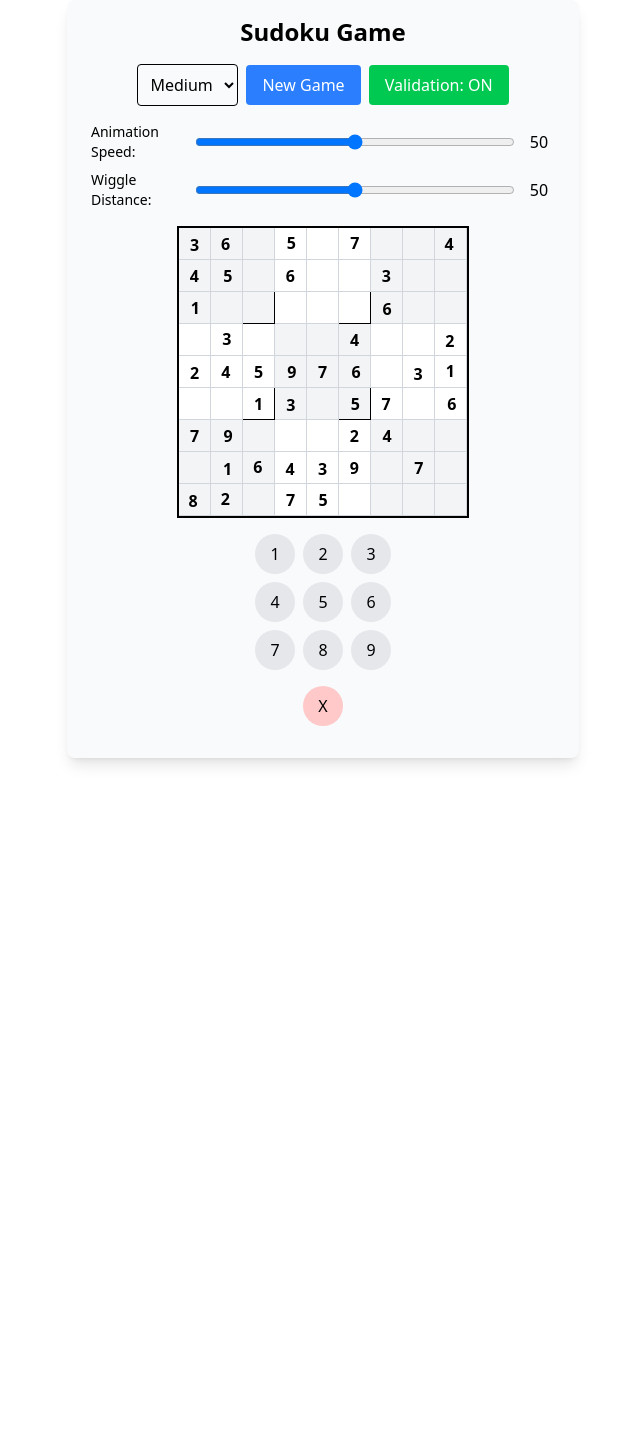
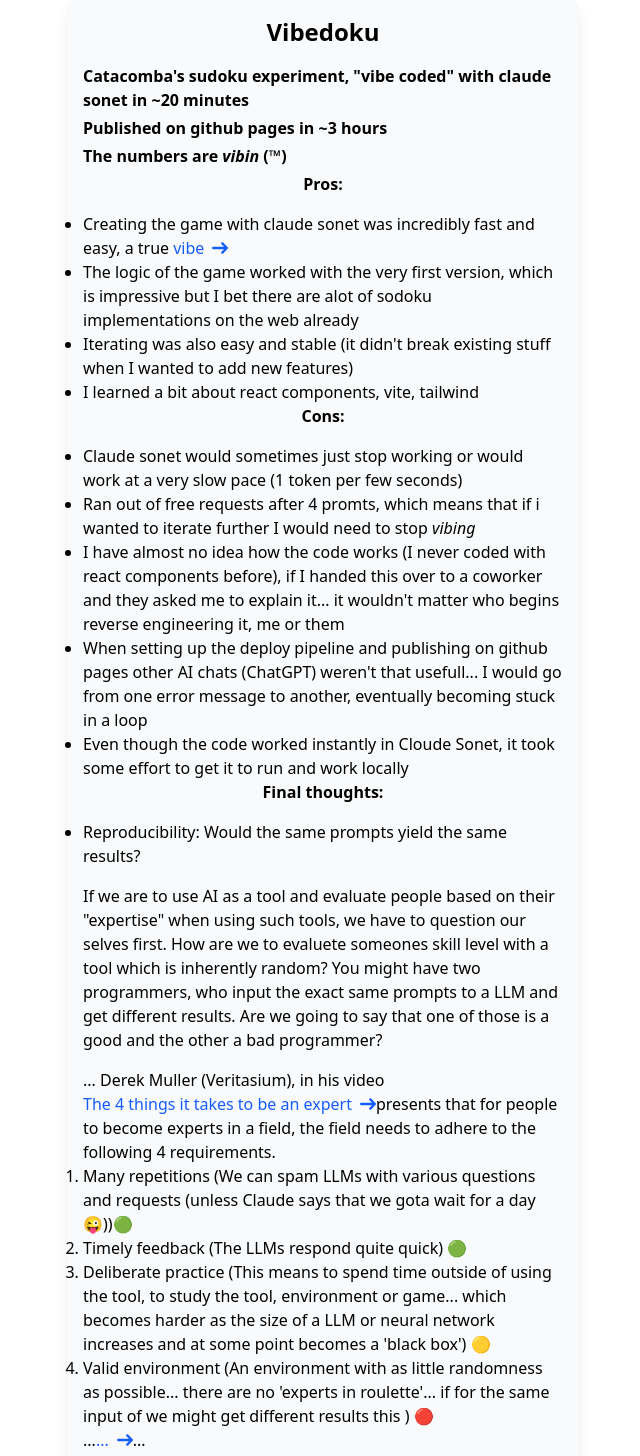
Before and after one commit to Catacomba/catacomba.github.io, a React (Vite) app: page / in a window 1280 px wide. Shown: the top 1456 px of the page, without its empty margins (317-957 px from the left). Before the commit the page ends 800 px from the top, so only its background shows below. Built offline with nearby package versions, Linux system fonts and the light colour scheme.

Commit message:
Almost finish text writeup, add react reusable component

```diff
--- a/src/App.jsx
+++ b/src/App.jsx
@@ -1,4 +1,5 @@
 import React, { useState, useEffect, useRef } from 'react';
+import TextLink from './textLink.jsx';
 
 const App = () => {
   // State for the sudoku board
@@ -39,7 +40,7 @@ const App = () => {
 
     // Remove cells based on difficulty
     let cellsToRemove;
-      switch(difficulty) {
+    switch (difficulty) {
       case 'easy':
         cellsToRemove = 30;
         break;
@@ -300,7 +301,71 @@ const App = () => {
 
   return (
     <div className="flex flex-col items-center max-w-lg mx-auto p-4 bg-gray-50 rounded-lg shadow-lg">
-        <h1 className="text-2xl font-bold mb-4">Sudoku Game</h1>
+      <h1 className="text-2xl font-bold mb-4">Vibedoku</h1>
+
+      <ul>
+        <li className="text-1xl font-bold mb-1">Catacomba's sudoku experiment, "vibe coded" with claude sonet in ~20 minutes</li>
+        <li className="text-1xl font-bold mb-1">Published on github pages in ~3 hours</li>
+        <li className="text-1xl font-bold mb-1">The numbers are <i>vibin</i> (™)</li>
+      </ul>
+
+      <h2 className="text-1xl font-bold mb-4">Pros:</h2>
+      <ul class="list-disc">
+        <li>
+          <p> Creating the game with claude sonet was incredibly fast and easy, a true <TextLink text="vibe" link="https://claude.ai/share/6dc1c34b-f99c-406f-b2e7-53435e5de382" /></p>
+        </li>
+        <li>The logic of the game worked with the very first version, which is impressive but I bet there are alot of sodoku implementations on the web already</li>
+        <li>Iterating was also easy and stable (it didn't break existing stuff when I wanted to add new features)</li>
+        <li>I learned a bit about react components, vite, tailwind</li>
+      </ul>
+
+      <h2 className="text-1xl font-bold mb-4">Cons:</h2>
+      <ul class="list-disc">
+        <li>Claude sonet would sometimes just stop working or would work at a very slow pace (1 token per few seconds)</li>
+        <li>Ran out of free requests after 4 promts, which means that if i wanted to iterate further I would need to stop <i>vibing</i></li>
+        <li>I have almost no idea how the code works (I never coded with react components before), if I handed this over to a coworker and they asked me to explain it... it wouldn't matter who begins reverse engineering it, me or them</li>
+        <li>When setting up the deploy pipeline and publishing on github pages other AI chats (ChatGPT) weren't that usefull... I would go from one error message to another, eventually becoming stuck in a loop</li>
+        <li>Even though the code worked instantly in Cloude Sonet, it took some effort to get it to run and work locally</li>
+      </ul>
+
+      <h2 className="text-1xl font-bold mb-4">Final thoughts:</h2>
+      <ul class="list-disc">
+        <li>
+          <p className="mb-4">Reproducibility: Would the same prompts yield the same results?</p>
+          <p className="mb-4">
+            If we are to use AI as a tool and evaluate people based on their "expertise" when using such tools, we have to question our selves first.
+            How are we to evaluete someones skill level with a tool which is inherently random?
+            You might have two programmers, who input the exact same prompts to a LLM and get different results.
+            Are we going to say that one of those is a good and the other a bad programmer?
+          </p>
+          ...
+          Derek Muller (Veritasium), in his video
+          <a href="https://www.youtube.com/watch?v=5eW6Eagr9XA" class="inline-flex items-center font-medium text-blue-600 dark:text-blue-500 hover:underline">
+            The 4 things it takes to be an expert
+            <svg class="w-4 h-4 ms-2 rtl:rotate-180" aria-hidden="true" xmlns="http://www.w3.org/2000/svg" fill="none" viewBox="0 0 14 10">
+              <path stroke="currentColor" stroke-linecap="round" stroke-linejoin="round" stroke-width="2" d="M1 5h12m0 0L9 1m4 4L9 9" />
+            </svg>
+          </a>
+          presents that for people to become experts in a field, the field needs to adhere to the following 4 requirements.
+
+          <ul class="list-decimal">
+            <li>Many repetitions (We can spam LLMs with various questions and requests (unless Claude says that we gota wait for a day 😜))🟢</li>
+            <li>Timely feedback (The LLMs respond quite quick) 🟢</li>
+            <li>Deliberate practice (This means to spend time outside of using the tool, to study the tool, environment or game... which becomes harder as the size of a LLM or neural network increases and at some point becomes a 'black box') 🟡</li>
+            <li>Valid environment (An environment with as little randomness as possible... there are no 'experts in roulette'... if for the same input of we might get different results this ) 🔴</li>
+          </ul>
+
+          ...
+          <a href="https://en.wikipedia.org/wiki/Hallucination_(artificial_intelligence)" class="inline-flex items-center font-medium text-blue-600 dark:text-blue-500 hover:underline">
+            ...
+            <svg class="w-4 h-4 ms-2 rtl:rotate-180" aria-hidden="true" xmlns="http://www.w3.org/2000/svg" fill="none" viewBox="0 0 14 10">
+              <path stroke="currentColor" stroke-linecap="round" stroke-linejoin="round" stroke-width="2" d="M1 5h12m0 0L9 1m4 4L9 9" />
+            </svg>
+          </a>
+          ...
+        </li>
+        <li>My belief is that similar AI tools are going to be great at producing "boilerplate" code. Now the question becomes, when is a piece of code "boilerplate"? If it can reproduce a sodoku game, can we say that the logic of a sodoku game is "just boilerplate", what about the other features like the (inspired by Severance) wiggly numbers? Im not sure I have seen a "feature" like that before, yet still Claude created the feature in its first attempt.</li>
+      </ul>
 
       <div className="mb-4 flex items-center flex-wrap justify-center gap-2">
         <select
@@ -356,7 +421,7 @@ const App = () => {
       <div className="grid grid-cols-9 gap-0 border-2 border-black mb-4">
         {board.map((row, rowIndex) => (
           row.map((cell, colIndex) => {
-              const baseColor = (Math.floor(rowIndex/3) + Math.floor(colIndex/3)) % 2 === 0 ? 'bg-gray-100' : 'bg-white';
+            const baseColor = (Math.floor(rowIndex / 3) + Math.floor(colIndex / 3)) % 2 === 0 ? 'bg-gray-100' : 'bg-white';
             const bgColor = getCellBackground(rowIndex, colIndex, baseColor);
             const animation = animations[rowIndex][colIndex];
 
--- /dev/null
+++ b/src/textLink.jsx
@@ -0,0 +1,14 @@
+import React from "react";
+
+const TextLink = ({ text, link }) => {
+    return (
+        <a href={link} class="inline-flex items-center font-medium text-blue-600 dark:text-blue-500 hover:underline">
+            {text}
+            <svg class="w-4 h-4 ms-2 rtl:rotate-180" aria-hidden="true" xmlns="http://www.w3.org/2000/svg" fill="none" viewBox="0 0 14 10">
+                <path stroke="currentColor" stroke-linecap="round" stroke-linejoin="round" stroke-width="2" d="M1 5h12m0 0L9 1m4 4L9 9" />
+            </svg>
+        </a>
+    );
+}
+
+export default TextLink
```
Lines whose indentation alone changed are shown as unchanged.
